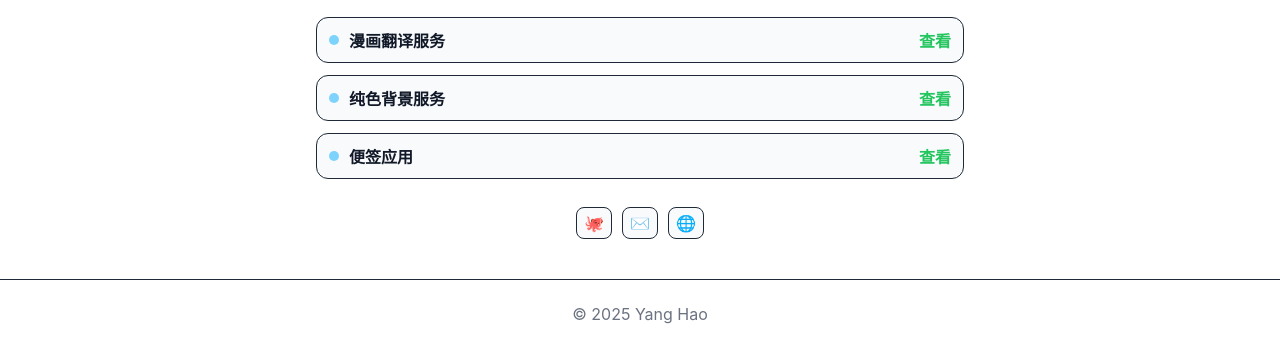
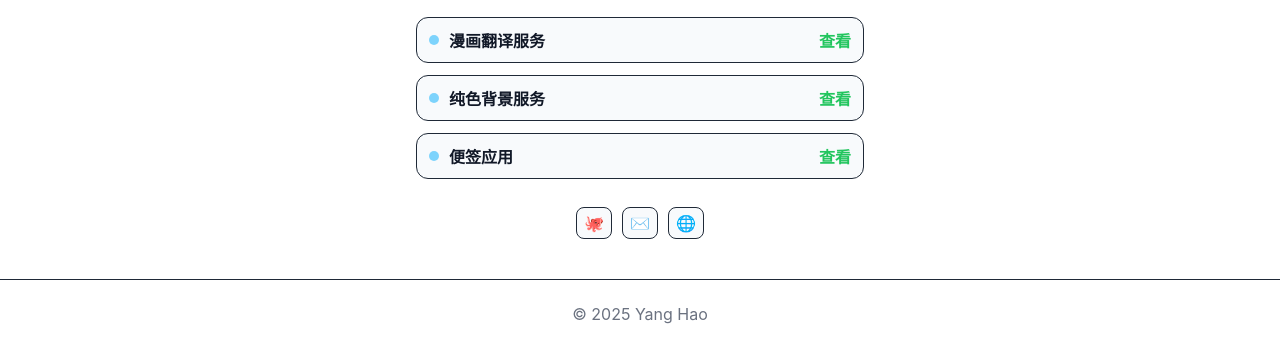
Before and after one commit to yanghao0075/yanghao0075.github.io, a plain HTML site: page index.html in a window 1280 px wide. Shown: the part 276-638 px from the top of the page. Drawn offline with Linux system fonts and the light colour scheme; no server answers.

Commit message:
style: 将中心容器的最大宽度从680px调整为480px

```diff
--- a/style.css
+++ b/style.css
@@ -46,7 +46,7 @@ html, body { margin: 0; padding: 0; background: var(--bg); color: var(--text); f
 .lang-btn:hover { transform: translateY(-1px); }
 .lang-btn.active { background: var(--primary); color: var(--bg); border-color: var(--primary); }
 
-.center { max-width: 680px; margin: 40px auto; padding: 0 16px; display: flex; flex-direction: column; align-items: center; gap: 20px; }
+.center { max-width: 480px; margin: 40px auto; padding: 0 16px; display: flex; flex-direction: column; align-items: center; gap: 20px; }
 
 .profile-card { display: flex; flex-direction: column; align-items: center; gap: 10px; text-align: center; }
 .avatar { width: 96px; height: 96px; border-radius: 50%; border: 4px solid #1f2937; background: #0b1220; object-fit: cover; }
```
